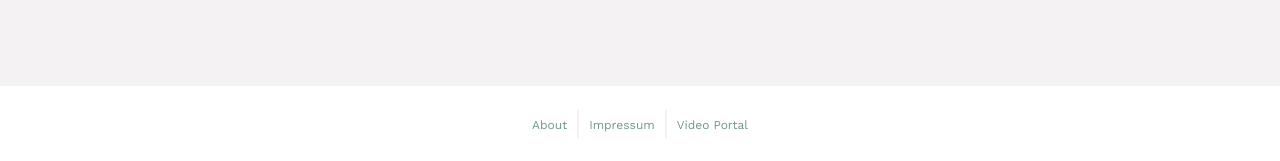
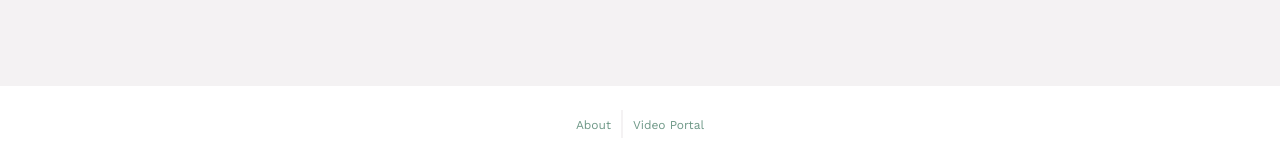
Before and after one commit to Hygster/ETH-Hackathon-Lecture-Summarizer, a Django app: template TLDRserver/TLDR/templates/views/video.html in a window 1280 px wide. Shown: the part 639-800 px from the top of the page. Run offline with Django 4.2, Linux system fonts and the light colour scheme; the template is opened without the code that fills it, so the values that code supplies are empty.

Commit message:
Removed "Impressum"

```diff
--- a/TLDRserver/TLDR/templates/views/about.html
+++ b/TLDRserver/TLDR/templates/views/about.html
@@ -34,10 +34,6 @@
   <footer class="footer">
     <div class="div-wrapper">
       <div class="text-wrapper"><a href="#">About</a></div>
-    </div>
-    <div class="div-wrapper">
-      <div class="text-wrapper"><a href="#">Impressum</a></div>
-    </div>
     <div class="div-wrapper">
       <div class="text-wrapper"><a href="https://video.ethz.ch/lectures/d-infk.html">Video Portal</a></div>
     </div>
--- a/TLDRserver/TLDR/templates/views/index.html
+++ b/TLDRserver/TLDR/templates/views/index.html
@@ -59,9 +59,6 @@
       <div class="text-wrapper"><a href="/about">About</a></div>
     </div>
     <div class="div-wrapper">
-      <div class="text-wrapper"><a href="#">Impressum</a></div>
-    </div>
-    <div class="div-wrapper">
       <div class="text-wrapper"><a href="https://video.ethz.ch/lectures/d-infk.html">Video Portal</a></div>
     </div>
   </footer>
--- a/TLDRserver/TLDR/templates/views/search.html
+++ b/TLDRserver/TLDR/templates/views/search.html
@@ -57,9 +57,6 @@
       <div class="text-wrapper"><a href="#">About</a></div>
     </div>
     <div class="div-wrapper">
-      <div class="text-wrapper"><a href="#">Impressum</a></div>
-    </div>
-    <div class="div-wrapper">
       <div class="text-wrapper"><a href="https://video.ethz.ch/lectures/d-infk.html">Video Portal</a></div>
     </div>
   </footer>
--- a/TLDRserver/TLDR/templates/views/summary.html
+++ b/TLDRserver/TLDR/templates/views/summary.html
@@ -186,11 +186,6 @@
       </div>
       <div class="div-wrapper">
         <div class="text-wrapper">
-          <a href="#" class="link">Impressum</a>
-        </div>
-      </div>
-      <div class="div-wrapper">
-        <div class="text-wrapper">
           <a href="https://video.ethz.ch/lectures/d-infk.html" class="link">Video Portal</a>
         </div>
       </div>
--- a/TLDRserver/TLDR/templates/views/video.html
+++ b/TLDRserver/TLDR/templates/views/video.html
@@ -65,11 +65,6 @@
       </div>
       <div class="div-wrapper">
         <div class="text-wrapper">
-          <a href="#">Impressum</a>
-        </div>
-      </div>
-      <div class="div-wrapper">
-        <div class="text-wrapper">
           <a href="https://video.ethz.ch/lectures/d-infk.html">Video Portal</a>
         </div>
       </div>
```
